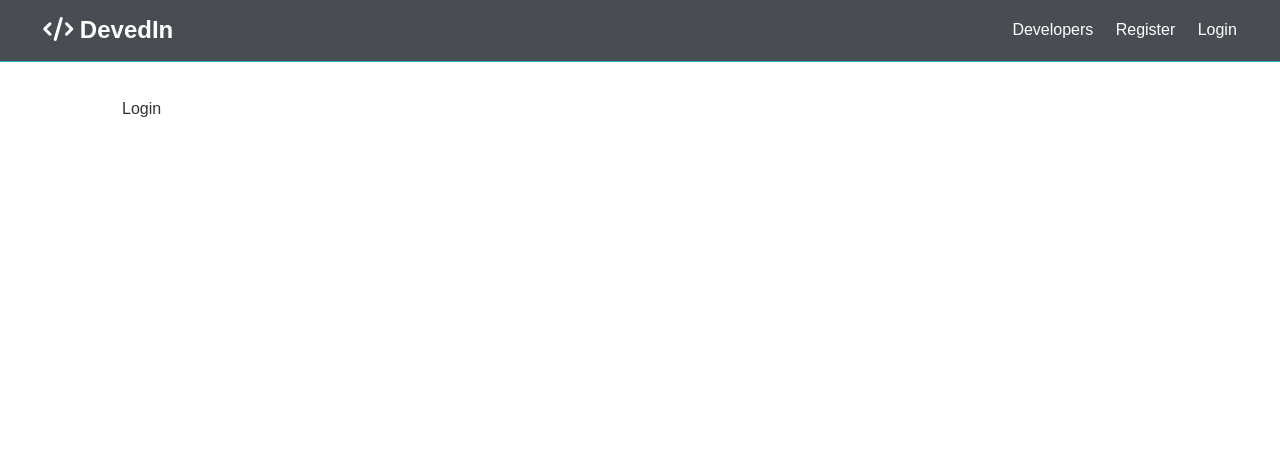
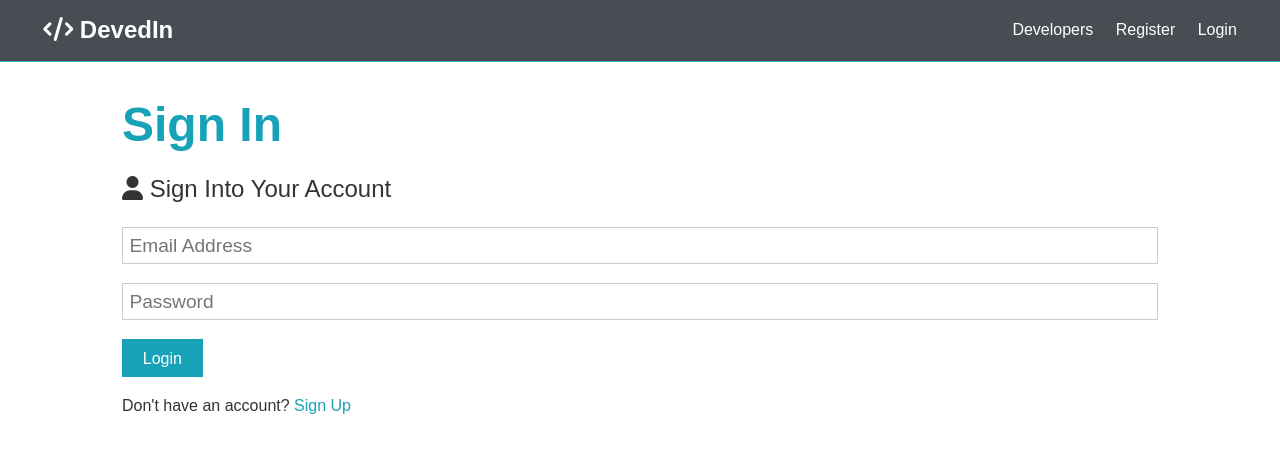
Before and after one commit to Annageorg/devedIn, a React (Create React App) app in the folder client/: page /login in a window 1280 px wide. Shown: the top 452 px of the page. Built offline with nearby package versions, Linux system fonts and the light colour scheme.

Commit message:
register and login routes

```diff
--- a/client/src/components/auth/Login.js
+++ b/client/src/components/auth/Login.js
@@ -1,10 +1,51 @@
-import React from 'react'
+import React, { Fragment, useState } from 'react';
+import { Link } from 'react-router-dom';
 
 const Login = () => {
+    const [formData, setFormData] = useState({
+        email: '',
+        password: ''
+    });
+    const { email, password } = formData;
+
+    const onChange = e => setFormData({ ...formData, [e.target.name]: e.target.value });
+
+    const onSubmit = async e => {
+        e.preventDefault();
+        console.log('SUCCESS')
+    }
+
     return (
-        <div>
-            Login
-        </div>
+        <Fragment>
+            <h1 className="large text-primary">Sign In</h1>
+            <p className="lead"><i className="fas fa-user"></i> Sign Into Your Account</p>
+            <form className="form" onSubmit={e => onSubmit(e)}>
+                <div className="form-group">
+                    <input
+                        type="email"
+                        placeholder="Email Address"
+                        name="email"
+                        value={email}
+                        onChange={e => onChange(e)}
+                        required
+                    />
+                </div>
+                <div className="form-group">
+                    <input
+                        type="password"
+                        placeholder="Password"
+                        name="password"
+                        minLength="6"
+                        value={password}
+                        onChange={e => onChange(e)}
+                    />
+                </div>
+                <input type="submit" className="btn btn-primary" value="Login" />
+            </form>
+            <p className="my-1">
+                Don't have an account? <Link to="/register">Sign Up</Link>
+            </p>
+        </Fragment>
     )
 }
 
--- a/client/src/components/auth/Register.js
+++ b/client/src/components/auth/Register.js
@@ -1,8 +1,9 @@
 import React, { Fragment, useState } from 'react';
-import axios from 'axios';
+import { Link } from 'react-router-dom';
+
 
 const Register = () => {
-    const[formData, setFormData] = useState( {
+    const [formData, setFormData] = useState({
         name: '',
         email: '',
         password: '',
@@ -14,30 +15,10 @@
 
     const onSubmit = async e => {
         e.preventDefault();
-        if (password != password2) {
+        if (password !== password2) {
             console.log('passwords do not match');
         } else {
-            const newUser = {
-                name,
-                email,
-                password,
-                password2
-            }
-
-            try {
-                const config = {
-                    headers: {
-                        'Content-Type': 'application/json'
-                    }
-                }
-
-                const body = JSON.stringify(newUser);
-
-                const res = await axios.post('/api/users', body, config);
-                console.log(res.data);
-            } catch (err){
-                console.error(err.response.data);
-            }
+            console.log('SUCCESS')
         }
     }
 
@@ -52,7 +33,7 @@
                         placeholder="Name"
                         name="name"
                         value={name}
-                        onChange={ e => onChange(e)}
+                        onChange={e => onChange(e)}
                         required
                     />
                 </div>
@@ -62,7 +43,7 @@
                         placeholder="Email Address"
                         name="email"
                         value={email}
-                        onChange={ e => onChange(e)}
+                        onChange={e => onChange(e)}
                         required
                     />
                     <small className="form-text"
@@ -77,7 +58,7 @@
                         name="password"
                         minLength="6"
                         value={password}
-                        onChange={ e => onChange(e)}
+                        onChange={e => onChange(e)}
                     />
                 </div>
                 <div className="form-group">
@@ -87,16 +68,16 @@
                         name="password2"
                         minLength="6"
                         value={password2}
-                        onChange={ e => onChange(e)}
+                        onChange={e => onChange(e)}
                     />
                 </div>
                 <input type="submit" className="btn btn-primary" value="Register" />
             </form>
             <p className="my-1">
-                Already have an account? <a href="login.html">Sign In</a>
+                Already have an account? <Link to="/login">Sign In</Link>
             </p>
         </Fragment>
     )
-}
+};
 
 export default Register;
```
Also changed, not shown: 1 other file (tests, documents, lock files or other folders).
